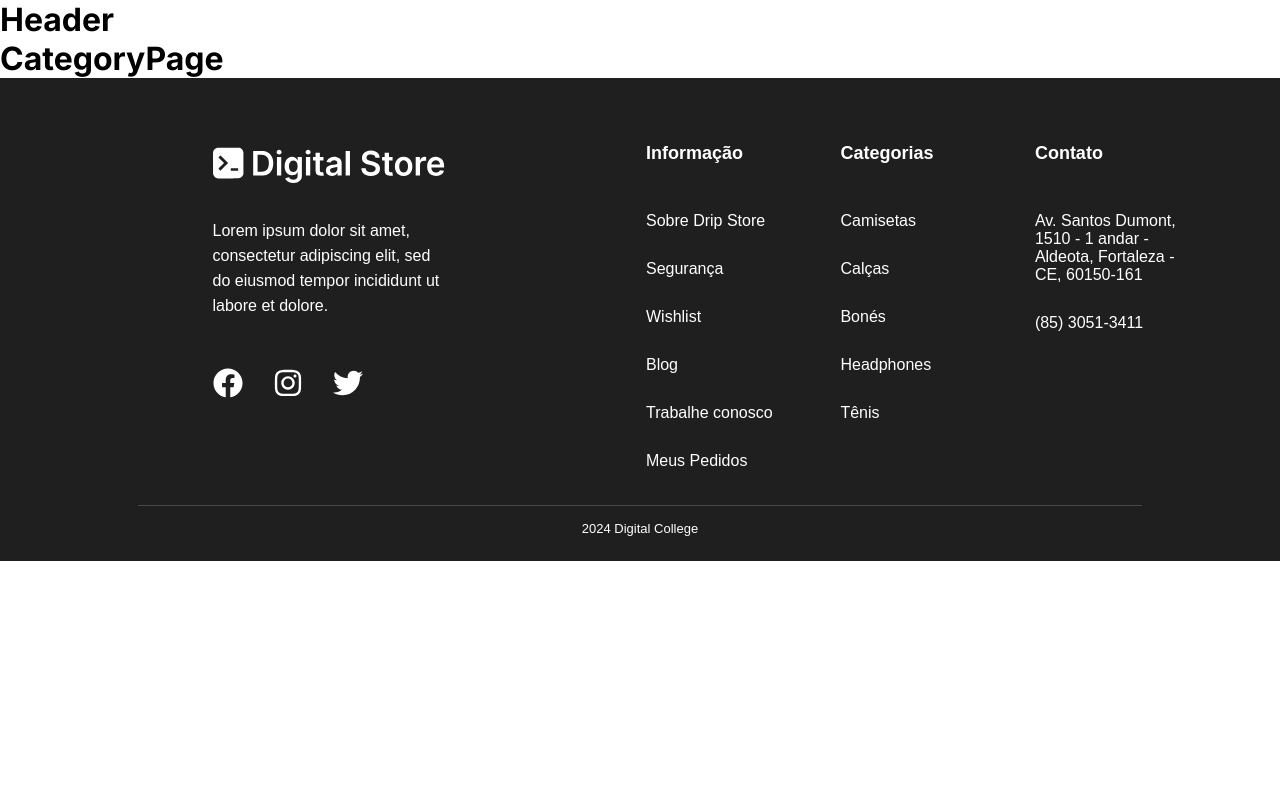
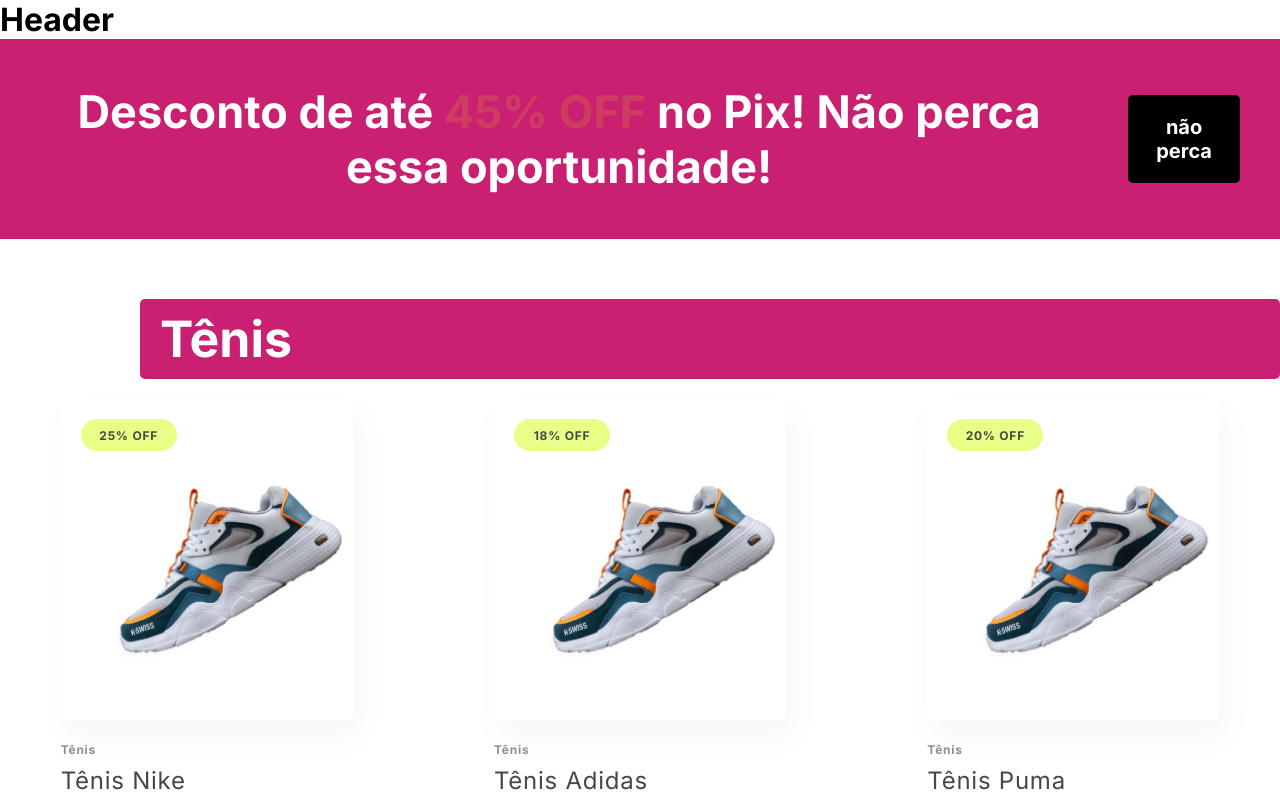
Before and after one commit to jairochabr/drip-store, a React (Vite) app: page /categorias in a window 1280 px wide. Shown: the top 800 px of the page. Built offline with nearby package versions, Linux system fonts and the light colour scheme.

Commit message:
Criado a CategoryPage e adicionado os efeitos

```diff
--- a/package.json
+++ b/package.json
@@ -10,6 +10,7 @@
     "preview": "vite preview"
   },
   "dependencies": {
+    "framer-motion": "^11.11.17",
     "react": "^18.3.1",
     "react-dom": "^18.3.1",
     "react-icons": "^5.3.0",
--- /dev/null
+++ b/src/pages/CategoryPage/DiscountBanner/index.jsx
@@ -0,0 +1,13 @@
+import { BannerContainer, BannerText, Button } from "./style";
+
+export const DiscountBanner = () => {
+  return (
+    <BannerContainer>
+      <BannerText>
+        Desconto de até <strong>45% OFF</strong> no Pix! Não perca essa
+        oportunidade!
+      </BannerText>
+      <Button>não perca</Button>
+    </BannerContainer>
+  );
+};
--- /dev/null
+++ b/src/pages/CategoryPage/DiscountBanner/style.js
@@ -0,0 +1,58 @@
+import styled from "styled-components";
+
+// Container geral do banner
+export const BannerContainer = styled.div`
+  display: flex;
+  justify-content: center; /* Centraliza o conteúdo horizontalmente */
+  align-items: center; /* Alinha verticalmente ao centro */
+  background-color: ${({ theme }) =>
+    theme.colors.primary}; /* Cor de fundo do banner */
+  padding: 20px 40px; /* Ajustando o padding */
+  margin-bottom: 20px; /* Espaçamento abaixo do banner */
+  width: 100%; /* Garantir que o container ocupe toda a largura */
+  height: 200px; /* Definindo a altura do banner */
+  cursor: pointer;
+`;
+
+// Texto principal do banner
+export const BannerText = styled.p`
+  font-size: 4.5rem; /* Aumentando o tamanho da fonte */
+  font-weight: bold;
+  color: ${({ theme }) => theme.colors.white};
+  margin: 0;
+  text-align: center; /* Centraliza o texto */
+
+  strong {
+    color: yellow; /* Cor do destaque para o 45% OFF */
+    animation: blink 1s infinite; /* Animação de piscar */
+  }
+
+  @keyframes blink {
+    0% {
+      opacity: 1;
+    }
+    50% {
+      opacity: 0;
+    }
+    100% {
+      opacity: 1;
+    }
+  }
+`;
+
+// Botão do banner
+export const Button = styled.button`
+  background-color: #000;
+  color: #fff;
+  font-size: 2rem;
+  font-weight: bold;
+  padding: 2rem 2rem;
+  border: none;
+  border-radius: 5px;
+  cursor: pointer;
+  margin-left: 5rem; /* Espaço entre o texto e o botão */
+
+  &:hover {
+    background-color: #333; /* Cor do botão ao passar o mouse */
+  }
+`;
--- /dev/null
+++ b/src/pages/CategoryPage/ProductList/style.js
@@ -0,0 +1,18 @@
+import styled from "styled-components";
+
+// Grid para os produtos
+export const ProductGrid = styled.div`
+  display: grid;
+  grid-template-columns: repeat(4, 1fr); /* 4 itens por linha */
+  gap: 20px;
+  justify-items: center;
+`;
+
+// Estilo para cada item de produto, caso queira um estilo adicional
+export const ProductItem = styled.div`
+  max-width: 100%;
+  display: flex;
+  flex-direction: column;
+  align-items: center;
+  gap: 10px;
+`;
--- a/src/pages/CategoryPage/index.jsx
+++ b/src/pages/CategoryPage/index.jsx
@@ -1,5 +1,273 @@
+import { ProductCard } from "@/components/@ui/ProductCard";
+import { ProductsContainer, CategoryTitle } from "./style";
+import { motion } from "framer-motion";
+import { TENNIS } from "@/assets";
+import { DiscountBanner } from "./DiscountBanner"; // Importando o DiscountBanner
+
 export function CategoryPage() {
+  // Definindo os produtos de cada categoria
+  const tenisProducts = [
+    {
+      id: 1,
+      name: "Tênis Nike",
+      category: "Tênis",
+      originalPrice: 200,
+      currentPrice: 150,
+      discount: 25,
+      image: TENNIS.kSwiss,
+    },
+    {
+      id: 2,
+      name: "Tênis Adidas",
+      category: "Tênis",
+      originalPrice: 220,
+      currentPrice: 180,
+      discount: 18,
+      image: TENNIS.kSwiss,
+    },
+    {
+      id: 3,
+      name: "Tênis Puma",
+      category: "Tênis",
+      originalPrice: 250,
+      currentPrice: 200,
+      discount: 20,
+      image: TENNIS.kSwiss,
+    },
+    {
+      id: 4,
+      name: "Tênis Reebok",
+      category: "Tênis",
+      originalPrice: 230,
+      currentPrice: 170,
+      discount: 26,
+      image: TENNIS.kSwiss,
+    },
+    // Novos itens adicionados
+    {
+      id: 5,
+      name: "Tênis New Balance",
+      category: "Tênis",
+      originalPrice: 240,
+      currentPrice: 190,
+      discount: 21,
+      image: TENNIS.kSwiss,
+    },
+    {
+      id: 6,
+      name: "Tênis Converse",
+      category: "Tênis",
+      originalPrice: 210,
+      currentPrice: 170,
+      discount: 19,
+      image: TENNIS.kSwiss,
+    },
+  ];
+
+  const camisaProducts = [
+    {
+      id: 5,
+      name: "Camisa Polo",
+      category: "Camisa",
+      originalPrice: 80,
+      currentPrice: 60,
+      discount: 25,
+      image: TENNIS.nikered,
+    },
+    {
+      id: 6,
+      name: "Camisa Manga Longa",
+      category: "Camisa",
+      originalPrice: 100,
+      currentPrice: 75,
+      discount: 25,
+      image: TENNIS.nikered,
+    },
+    {
+      id: 7,
+      name: "Camisa Estampada",
+      category: "Camisa",
+      originalPrice: 90,
+      currentPrice: 70,
+      discount: 22,
+      image: TENNIS.nikered,
+    },
+    {
+      id: 8,
+      name: "Camisa Básica",
+      category: "Camisa",
+      originalPrice: 60,
+      currentPrice: 45,
+      discount: 25,
+      image: TENNIS.nikered,
+    },
+    // Novos itens adicionados
+    {
+      id: 9,
+      name: "Camisa Polo Slim",
+      category: "Camisa",
+      originalPrice: 95,
+      currentPrice: 75,
+      discount: 21,
+      image: TENNIS.nikered,
+    },
+    {
+      id: 10,
+      name: "Camisa T-shirt",
+      category: "Camisa",
+      originalPrice: 85,
+      currentPrice: 65,
+      discount: 24,
+      image: TENNIS.nikered,
+    },
+  ];
+
+  const calcaProducts = [
+    {
+      id: 9,
+      name: "Calça Jeans",
+      category: "Calça",
+      originalPrice: 150,
+      currentPrice: 120,
+      discount: 20,
+      image: TENNIS.nikeyellow,
+    },
+    {
+      id: 10,
+      name: "Calça Chino",
+      category: "Calça",
+      originalPrice: 180,
+      currentPrice: 140,
+      discount: 22,
+      image: TENNIS.nikeyellow,
+    },
+    {
+      id: 11,
+      name: "Calça Jogger",
+      category: "Calça",
+      originalPrice: 160,
+      currentPrice: 130,
+      discount: 19,
+      image: TENNIS.nikeyellow,
+    },
+    {
+      id: 12,
+      name: "Calça Carga",
+      category: "Calça",
+      originalPrice: 170,
+      currentPrice: 140,
+      discount: 18,
+      image: TENNIS.nikeyellow,
+    },
+    // Novos itens adicionados
+    {
+      id: 13,
+      name: "Calça Skinny",
+      category: "Calça",
+      originalPrice: 190,
+      currentPrice: 150,
+      discount: 21,
+      image: TENNIS.nikeyellow,
+    },
+    {
+      id: 14,
+      name: "Calça Cargo Slim",
+      category: "Calça",
+      originalPrice: 200,
+      currentPrice: 160,
+      discount: 20,
+      image: TENNIS.nikeyellow,
+    },
+  ];
+
+  const bermudaProducts = [
+    {
+      id: 13,
+      name: "Bermuda Jeans",
+      category: "Bermuda",
+      originalPrice: 90,
+      currentPrice: 70,
+      discount: 22,
+      image: TENNIS.nikegreen,
+    },
+    {
+      id: 14,
+      name: "Bermuda Sarja",
+      category: "Bermuda",
+      originalPrice: 85,
+      currentPrice: 65,
+      discount: 24,
+      image: TENNIS.nikegreen,
+    },
+    {
+      id: 15,
+      name: "Bermuda de Moletom",
+      category: "Bermuda",
+      originalPrice: 100,
+      currentPrice: 80,
+      discount: 20,
+      image: TENNIS.nikegreen,
+    },
+    {
+      id: 16,
+      name: "Bermuda Esportiva",
+      category: "Bermuda",
+      originalPrice: 110,
+      currentPrice: 90,
+      discount: 18,
+      image: TENNIS.nikegreen,
+    },
+    // Novos itens adicionados
+    {
+      id: 17,
+      name: "Bermuda Jeans Desgastada",
+      category: "Bermuda",
+      originalPrice: 95,
+      currentPrice: 75,
+      discount: 21,
+      image: TENNIS.nikegreen,
+    },
+    {
+      id: 18,
+      name: "Bermuda Esportiva Slim",
+      category: "Bermuda",
+      originalPrice: 115,
+      currentPrice: 95,
+      discount: 18,
+      image: TENNIS.nikegreen,
+    },
+  ];
+
+  const categories = [
+    { name: "Tênis", products: tenisProducts },
+    { name: "Camisa", products: camisaProducts },
+    { name: "Calça", products: calcaProducts },
+    { name: "Bermuda", products: bermudaProducts },
+  ];
+
   return (
-    <h1>CategoryPage</h1>
-  )
+    <div>
+      {/* Adicionando o DiscountBanner antes das categorias */}
+      <DiscountBanner />
+
+      {categories.map((category, index) => (
+        <div key={index}>
+          <CategoryTitle>{category.name}</CategoryTitle>
+          <ProductsContainer>
+            {category.products.map((product) => (
+              <motion.div
+                key={product.id}
+                initial={{ opacity: 0, x: -50 }} // Começa invisível e deslocado para a esquerda
+                whileInView={{ opacity: 1, x: 0 }} // Quando entra na tela, se torna visível e se move para a posição inicial
+                viewport={{ once: false }} // Permite que o efeito aconteça várias vezes ao rolar
+                transition={{ duration: 1, ease: "easeInOut" }} // Lento e suave
+              >
+                <ProductCard product={product} />
+              </motion.div>
+            ))}
+          </ProductsContainer>
+        </div>
+      ))}
+    </div>
+  );
 }
--- /dev/null
+++ b/src/pages/CategoryPage/style.js
@@ -0,0 +1,26 @@
+import styled from "styled-components";
+
+export const CategoryTitle = styled.h2`
+  margin-top: 6rem;
+  font-size: 5rem; /* Aumentando o tamanho da fonte para um destaque maior */
+  color: ${({ theme }) => theme.colors.white}; /* Cor da fonte agora é branca */
+  font-weight: bold; /* Torna o título mais forte */
+  margin-bottom: 20px;
+  margin-left: 14rem; /* Distância do título para o canto esquerdo */
+  text-align: left; /* Garante que o texto fique alinhado à esquerda */
+  padding: 10px 20px; /* Espaçamento pequeno ao redor do texto */
+  background-color: ${({ theme }) =>
+    theme.colors.primary}; /* Cor de fundo para primary */
+  border-radius: 5px; /* Bordas arredondadas */
+`;
+
+export const ProductsContainer = styled.div`
+  display: grid;
+  grid-template-columns: repeat(3, 1fr);
+  gap: 20px;
+  margin-bottom: 40px;
+
+  /* Centralizando os itens */
+  justify-items: center; /* Alinha horizontalmente */
+  align-items: center; /* Alinha verticalmente */
+`;
```
Also changed, not shown: src/components/@ui/ProductCard/index.jsx (+10 -3 lines), src/pages/CategoryPage/ProductList/index.jsx (added, +14 -0 lines), 1 other file (tests, documents, lock files or other folders).
